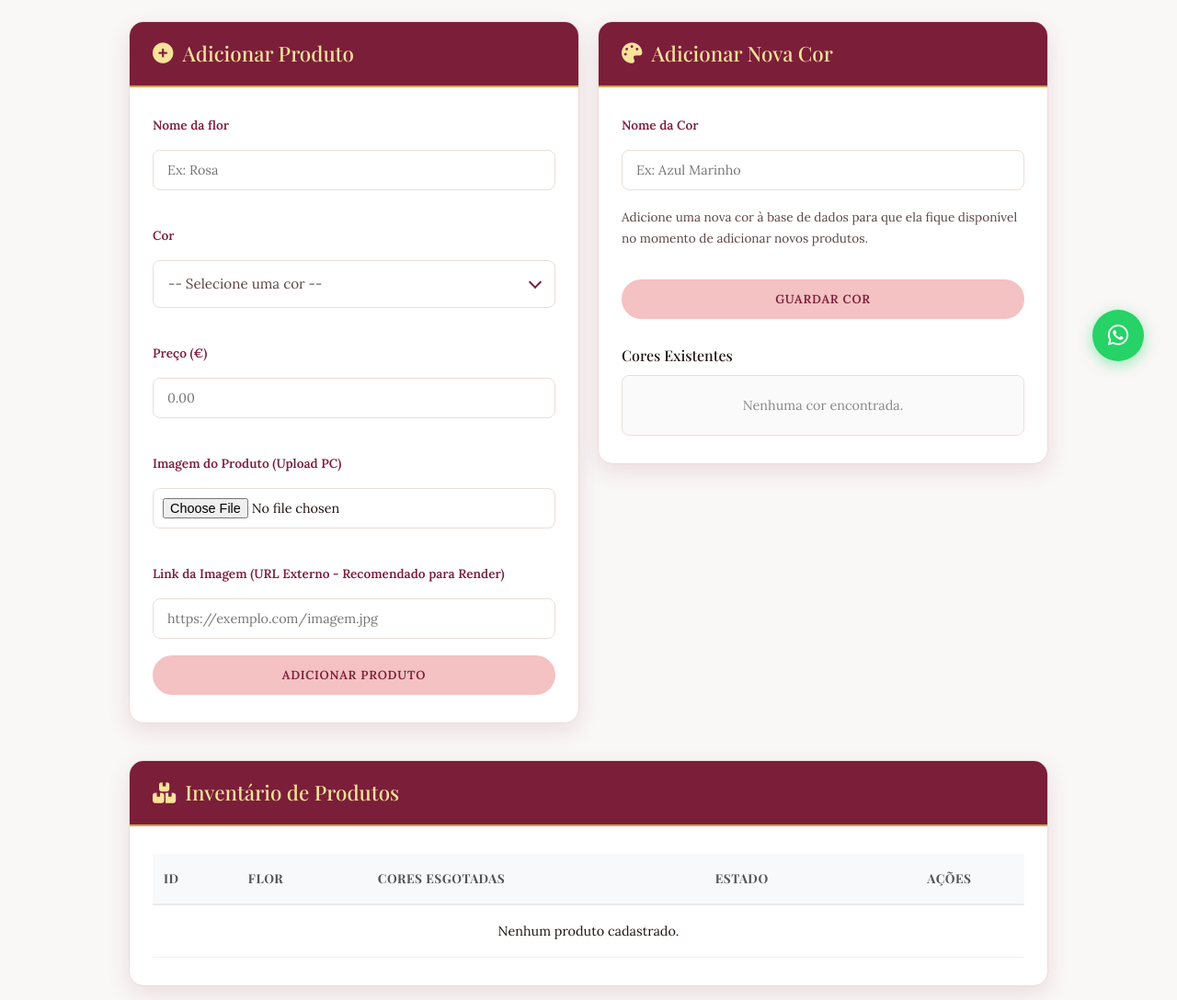
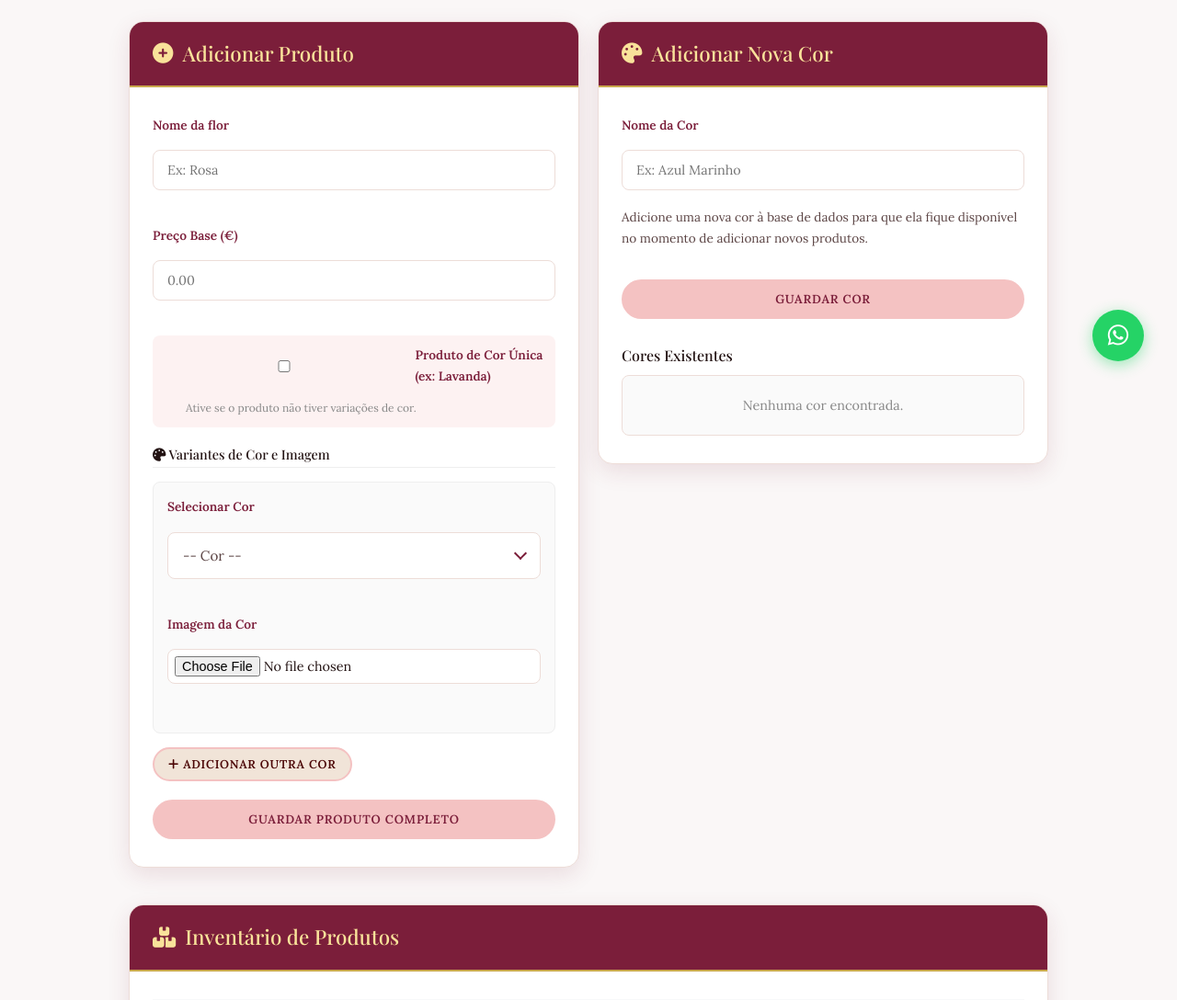
Before and after one commit to MilleFlowers/Mille_Flowers, a Flask app: template templates/admin.html in a window 1280 px wide. Shown: the part 371-1459 px from the top of the page at 92% size. Run offline with Flask 3, Linux system fonts and the light colour scheme; the template is opened without the code that fills it, so the values that code supplies are empty; some web fonts are replaced.

Commit message:
Add files via upload

```diff
--- a/templates/admin.html
+++ b/templates/admin.html
@@ -23,41 +23,114 @@
                 </div>
                 <div class="admin-card-body">
                     <form action="{{ url_for('adicionar_produto') }}" method="POST" class="admin-form"
-                        enctype="multipart/form-data">
+                        enctype="multipart/form-data" id="form-add-produto">
                         <div class="form-row">
                             <div class="form-group">
                                 <label>Nome da flor</label>
                                 <input type="text" name="nome" placeholder="Ex: Rosa" required class="form-control">
                             </div>
                             <div class="form-group">
-                                <label>Cor</label>
-                                <select name="cor" required class="form-control">
-                                    <option value="" disabled selected>-- Selecione uma cor --</option>
-                                    {% for cor in cores %}
-                                    <option value="{{ cor.nome }}">{{ cor.nome | title | replace('_', ' ') }}</option>
-                                    {% endfor %}
-                                </select>
-                            </div>
-                        </div>
-                        <div class="form-row">
-                            <div class="form-group">
-                                <label>Preço (€)</label>
+                                <label>Preço Base (€)</label>
                                 <input type="number" name="preco" placeholder="0.00" step="0.01" required
                                     class="form-control">
                             </div>
-                            <div class="form-group">
-                                <label>Imagem do Produto (Upload PC)</label>
-                                <input type="file" name="imagem_upload" accept="image/png, image/jpeg, image/webp"
-                                    class="form-control" style="padding: 10px;">
+                        </div>
+
+                        <!-- Opção Cor Única -->
+                        <div class="form-group"
+                            style="margin-bottom: 20px; background: #fdf2f2; padding: 10px; border-radius: 8px;">
+                            <label style="display: flex; align-items: center; cursor: pointer; gap: 10px; margin: 0;">
+                                <input type="checkbox" id="cor-unica-toggle" name="cor_unica" value="1"
+                                    onchange="toggleVariantes()">
+                                <span style="font-weight: 600; color: var(--color-vinho);">Produto de Cor Única (ex:
+                                    Lavanda)</span>
+                            </label>
+                            <p style="font-size: 0.75rem; color: #888; margin: 5px 0 0 26px;">Ative se o produto não
+                                tiver variações de cor.</p>
+                        </div>
+
+                        <!-- Secção de Variantes (Dinâmica) -->
+                        <div id="variantes-container">
+                            <h4
+                                style="font-size: 0.9rem; margin-bottom: 15px; border-bottom: 1px solid #eee; padding-bottom: 5px;">
+                                <i class="fas fa-palette"></i> Variantes de Cor e Imagem
+                            </h4>
+
+                            <div class="variante-row"
+                                style="background: #fafafa; padding: 15px; border-radius: 8px; border: 1px solid #eee; margin-bottom: 15px; position: relative;">
+                                <div class="form-row">
+                                    <div class="form-group">
+                                        <label>Selecionar Cor</label>
+                                        <select name="cores[]" required class="form-control select-cor-variante">
+                                            <option value="" disabled selected>-- Cor --</option>
+                                            {% for cor in cores %}
+                                            <option value="{{ cor.rowid if cor.rowid else cor.id }}">{{ cor.nome | title
+                                                }}</option>
+                                            {% endfor %}
+                                        </select>
+                                    </div>
+                                    <div class="form-group">
+                                        <label>Imagem da Cor</label>
+                                        <input type="file" name="imagens_upload[]" accept="image/*" required
+                                            class="form-control input-imagem-variante" style="padding: 7px;">
+                                    </div>
+                                </div>
                             </div>
                         </div>
-                        <div class="form-group">
-                            <label>Link da Imagem (URL Externo - Recomendado para Render)</label>
-                            <input type="url" name="imagem_url" placeholder="https://exemplo.com/imagem.jpg"
-                                class="form-control">
+
+                        <div id="btn-add-variante-wrap" style="margin-bottom: 20px;">
+                            <button type="button" class="btn"
+                                style="background: #f1e4d8; color: #4a0404; font-size: 0.8rem; padding: 8px 15px;"
+                                onclick="addVarianteRow()">
+                                <i class="fas fa-plus"></i> Adicionar Outra Cor
+                            </button>
                         </div>
-                        <button type="submit" class="btn btn-block" style="margin-top: 15px;">Adicionar Produto</button>
+
+                        <button type="submit" class="btn btn-block" style="margin-top: 15px;">Guardar Produto
+                            Completo</button>
                     </form>
+
+                    <script>
+                        function toggleVariantes() {
+                            const container = document.getElementById('variantes-container');
+                            const btnAdd = document.getElementById('btn-add-variante-wrap');
+                            const isCorUnica = document.getElementById('cor-unica-toggle').checked;
+                            const select = container.querySelector('.select-cor-variante');
+
+                            if (isCorUnica) {
+                                container.style.opacity = "0.5";
+                                btnAdd.style.display = "none";
+                                // Se for cor única, não precisa selecionar cor, assume-se 'normal' no backend
+                                select.removeAttribute('required');
+                                select.disabled = true;
+                            } else {
+                                container.style.opacity = "1";
+                                btnAdd.style.display = "block";
+                                select.setAttribute('required', 'required');
+                                select.disabled = false;
+                            }
+                        }
+
+                        function addVarianteRow() {
+                            const container = document.getElementById('variantes-container');
+                            const firstRow = container.querySelector('.variante-row');
+                            const newRow = firstRow.cloneNode(true);
+
+                            // Reset values
+                            newRow.querySelector('select').value = "";
+                            newRow.querySelector('input[type="file"]').value = "";
+
+                            // Add remove button
+                            const removeBtn = document.createElement('button');
+                            removeBtn.type = "button";
+                            removeBtn.innerHTML = '<i class="fas fa-times"></i>';
+                            removeBtn.style = "position: absolute; top: -10px; right: -10px; background: #ef4444; color: white; border: none; border-radius: 50%; width: 24px; height: 24px; cursor: pointer; display: flex; align-items: center; justify-content: center; box-shadow: 0 2px 5px rgba(0,0,0,0.2); z-index: 10;";
+                            removeBtn.onclick = function () { newRow.remove(); };
+                            newRow.appendChild(removeBtn);
+
+                            container.appendChild(newRow);
+                        }
+                    </script>
                 </div>
             </div>
 
```
